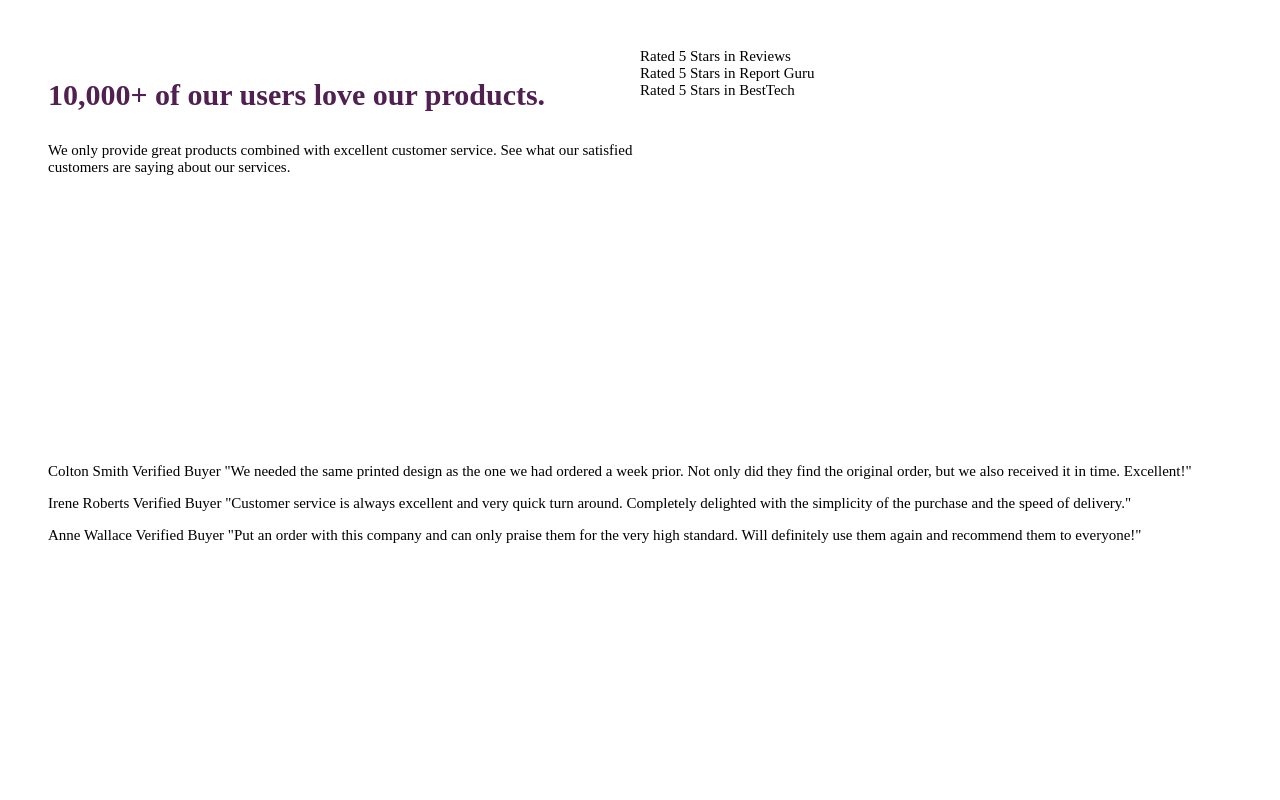
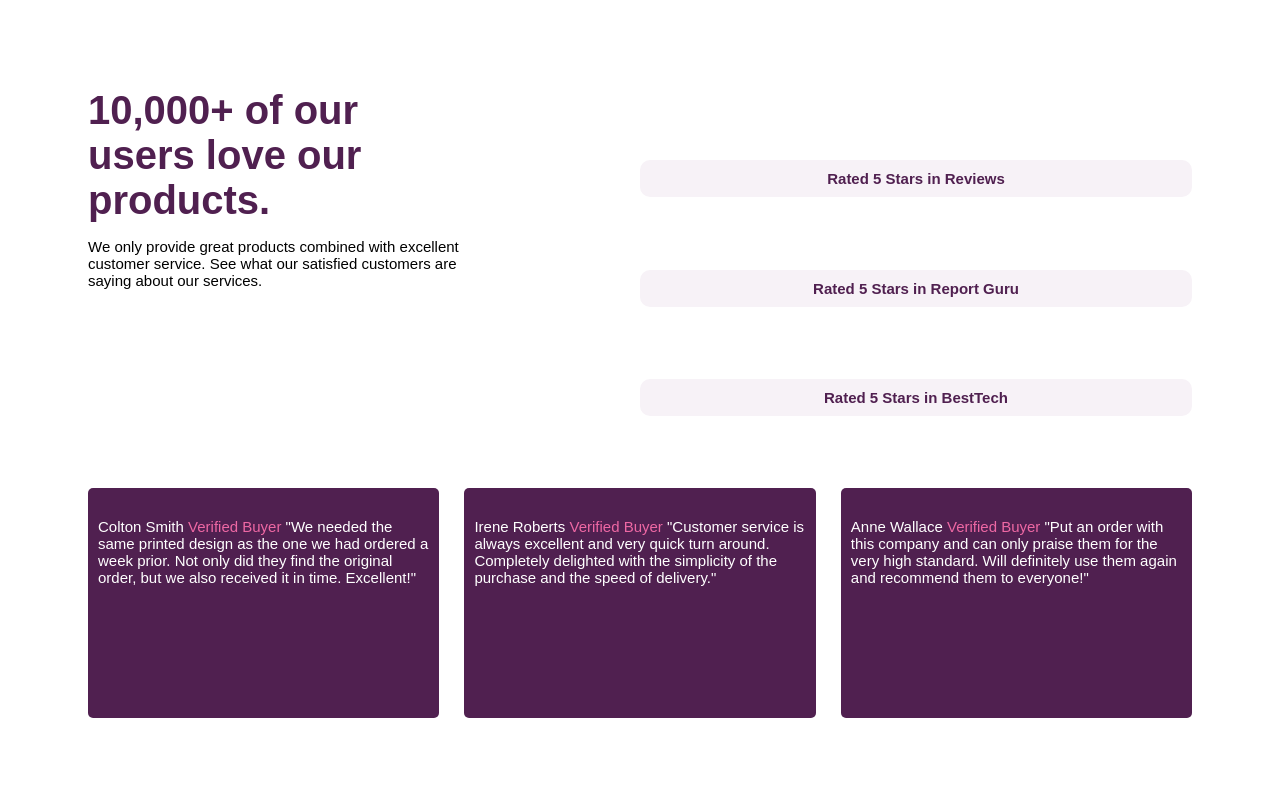
Before and after one commit to LuisElizaldeCruz/faq-accordion-card, a plain HTML site: page index.html in a window 1280 px wide. Shown: the top 800 px of the page. Drawn offline with Linux system fonts and the light colour scheme.

Commit message:
se agregaron diseños y colores  a los contenedores

```diff
--- a/style.css
+++ b/style.css
@@ -8,26 +8,23 @@
     --light-graysh-magenta: hsl(300, 24%, 96%);
     --white: hsl(0,0%, 100%);
 }
-
+@import url('https://fonts.googleapis.com/css2?family=League+Spartan:wght@400;500;700&display=swap');
 
 .contenedor{
     display: flex;
     flex-wrap: wrap;
     height: 100vh;
-    padding: 40px;
+    padding: 80px;
     font-size: 15px;
+    font-family: 'League Spartan', sans-serif;
 }
 
+/*creacion y formato de contenedores*/
 .descripcion{
     width: 50%;
     height: 50%;
 }
 
-.resultados{
-    font-weight: bold;
-    color: var(--very-dark-magenta);
-    font-size: 30px;
-}
 
 .calificacion{
     width: 50%;
@@ -36,4 +33,54 @@
 .coment-contenedor{
     width: 100%;
     height: 50%;
+    display: flex;
+    justify-content: space-between;
+    color: var(--white);
+
 }
+/*fin de contenedores*/
+
+.resultados{
+    font-weight: 700;
+    color: var(--very-dark-magenta);
+    font-size: 40px;
+    width: 60%;
+    margin: 0;
+}
+
+.txt-desc{
+    width: 70%;
+}
+
+.calificacion{
+    color: var(--very-dark-magenta);
+    font-weight: bold;
+
+    display: flex;
+    flex-direction: column;
+    text-align: center;
+    justify-content: space-evenly;
+    /* padding: 0 0 200px 0; */
+}
+
+.calif{
+    background-color: var(--light-graysh-magenta);
+    /* height: 30px; */
+    padding: 10px;
+    border-radius: 10px;
+
+}
+
+.card{
+    width: 30%;
+    background-color: var(--very-dark-magenta);
+    border-radius: 5px;
+    padding: 15px 10px;
+    display: flex;
+    height: 200px
+}
+
+
+.estado-usuario{
+    color: var(--soft-pink);
+}
```
